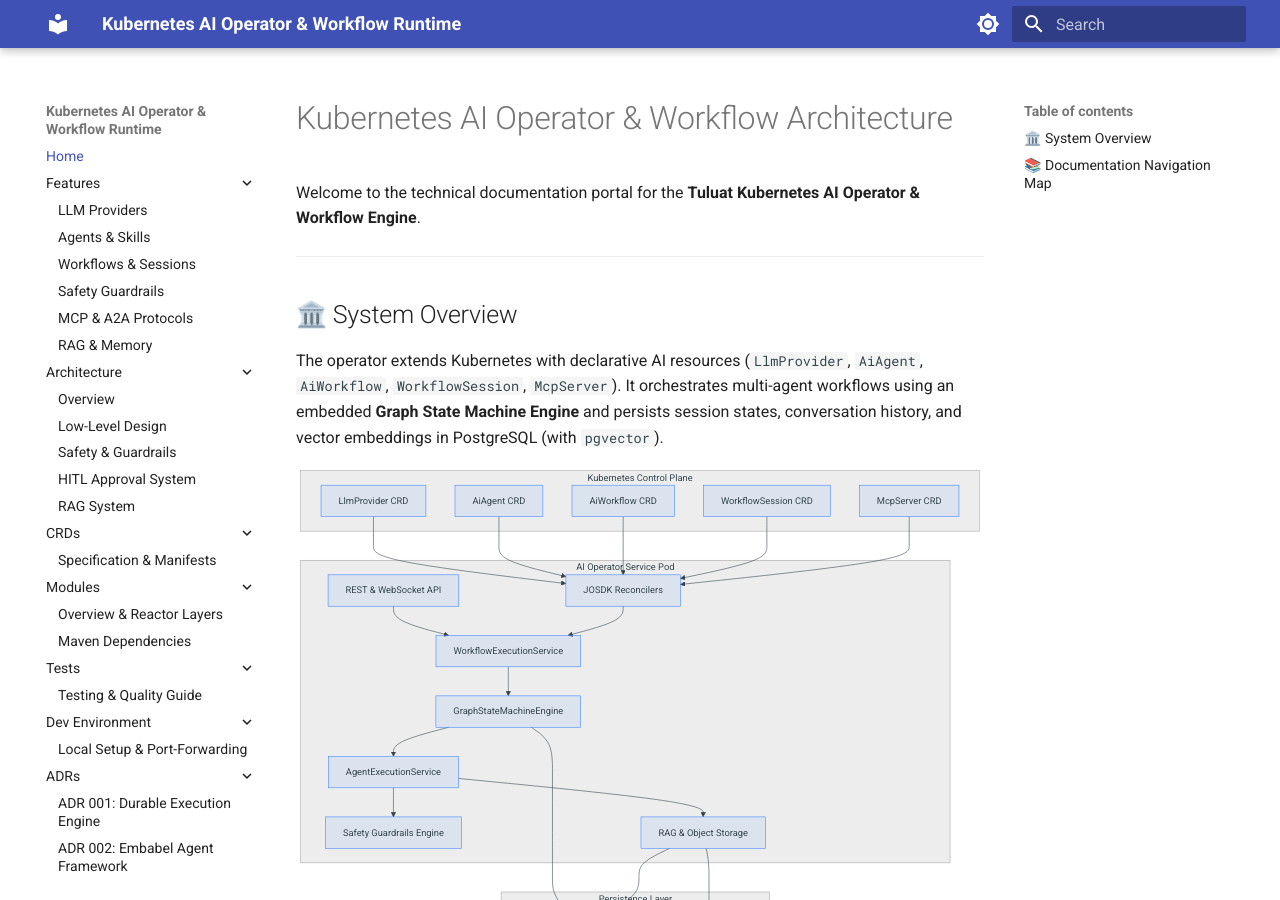
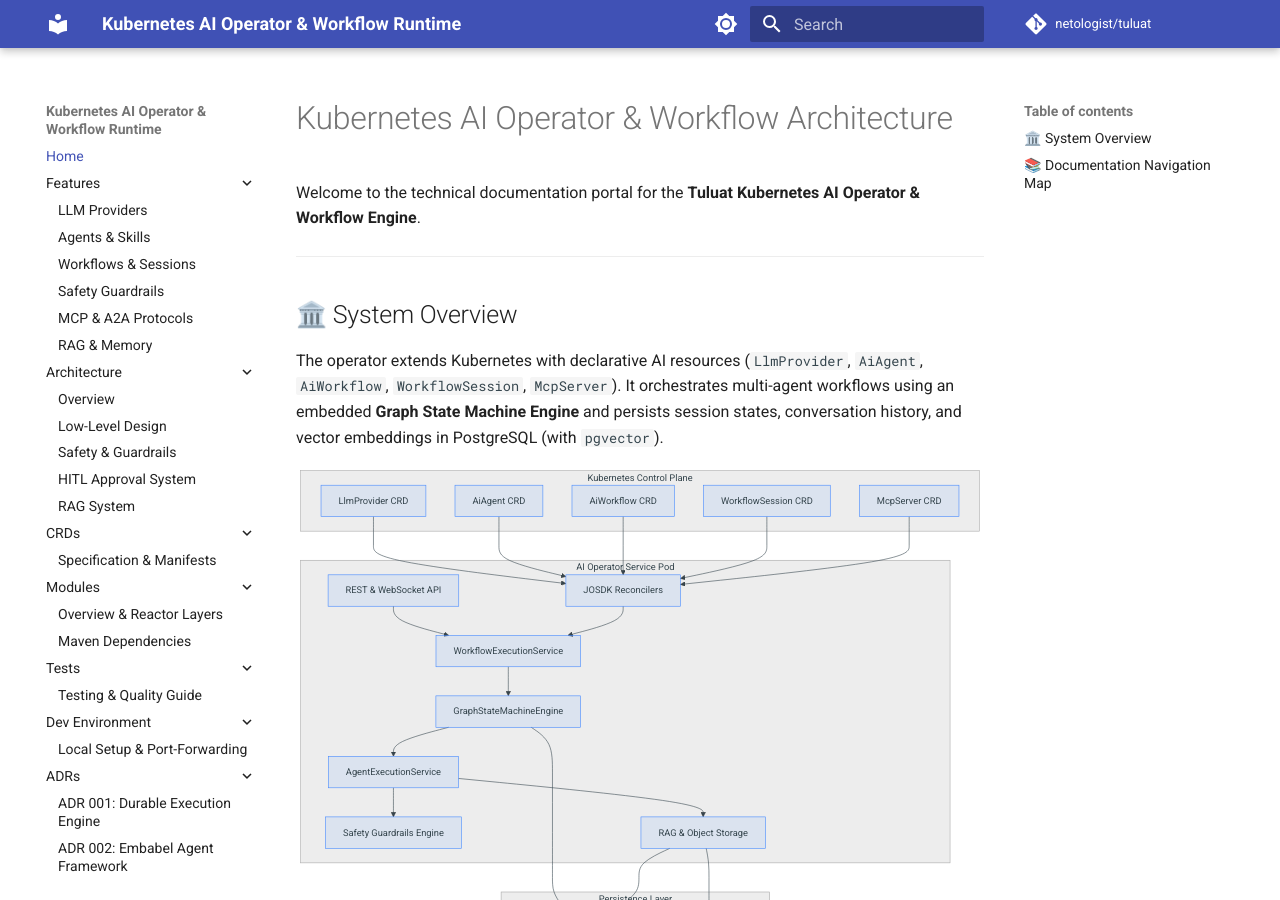
Before and after one commit to netologist/tuluat, an MkDocs documentation site: the page built from docs/index.md, in a window 1280 px wide and 900 px high. Built offline with MkDocs 1.6.1 and Material for MkDocs 9.7.7, drawn with Linux system fonts in a browser that asks for light colours; comment, search, counter and statistics services are not loaded.

Commit message:
docs: add GitHub repository url (netologist/tuluat) to MkDocs navigation header

```diff
--- a/mkdocs.yml
+++ b/mkdocs.yml
@@ -2,6 +2,9 @@ site_name: Kubernetes AI Operator & Workflow Runtime
 site_description: Documentation portal for Kubernetes AI Operator, Graph State Machines, Embabel, MCP, and Telemetry.
 site_author: Tuluat AI Team
 site_url: https://netologist.github.io/tuluat/
+repo_name: netologist/tuluat
+repo_url: https://github.com/netologist/tuluat
+edit_uri: edit/main/docs/
 
 theme:
   name: material
```
